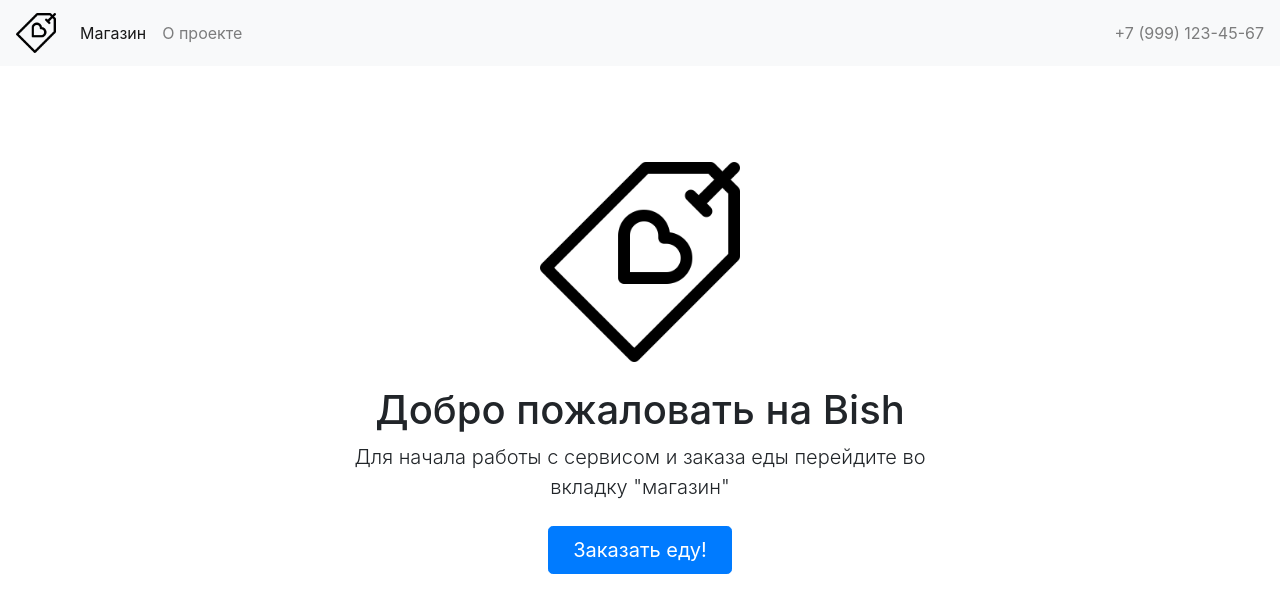
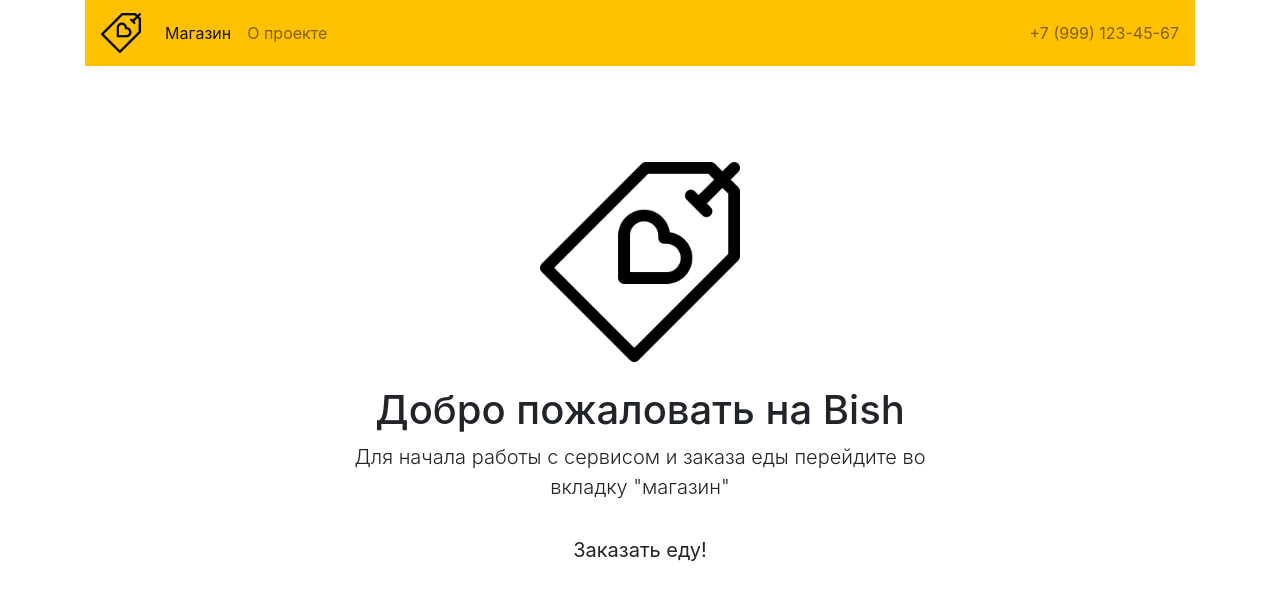
Before and after one commit to edgyo/Bish, a Django app: page / in a window 1280 px wide. Shown: the top 613 px of the page. Run offline with Django 4.2, Linux system fonts and the light colour scheme; some libraries are stand-ins or nearby versions.

Commit message:
started working on design and color patterning the app

```diff
--- a/bish/settings.py
+++ b/bish/settings.py
@@ -119,6 +119,10 @@ USE_TZ = True
 
 STATIC_URL = 'static/'
 
+STATICFILES_DIRS = (
+  os.path.join(BASE_DIR, 'static'),
+)
+
 # Default primary key field type
 # https://docs.djangoproject.com/en/4.1/ref/settings/#default-auto-field
 
--- /dev/null
+++ b/mainapp/static/css/base.css
@@ -0,0 +1,7 @@
+.btn1 {
+
+    color: #FFFFFF;
+
+    background-color: #8FBC8F
+
+    }
--- a/mainapp/templates/base.html
+++ b/mainapp/templates/base.html
@@ -7,10 +7,12 @@
     <meta name="viewport" content="width=device-width, initial-scale=1, shrink-to-fit=no">
     {% block headblock %}{% endblock headblock %}
     <!-- Bootstrap CSS -->
+    <link rel="stylesheet" href="css/base.css">
     <link rel="stylesheet" href="https://stackpath.bootstrapcdn.com/bootstrap/4.3.1/css/bootstrap.min.css" integrity="sha384-ggOyR0iXCbMQv3Xipma34MD+dH/1fQ784/j6cY/iJTQUOhcWr7x9JvoRxT2MZw1T" crossorigin="anonymous">
   </head>
   <body>
-      <nav class="navbar justify-content-center navbar-expand-sm navbar-light bg-light">
+    <div class="container">
+      <nav class="navbar justify-content-center navbar-expand-sm navbar-light" style="background-color: #FFC100;">
         <a class="navbar-brand" href="../home"><img src="../uploads/tag.png" style="height:40px;width:auto;"></a>
         <button class="navbar-toggler d-lg-none" type="button" data-toggle="collapse" data-target="#collapsibleNavId" aria-controls="collapsibleNavId"
             aria-expanded="false" aria-label="Toggle navigation">
@@ -30,7 +32,7 @@
           +7 (999) 123-45-67
         </span>
       </nav>
-
+    </div>
     <!-- Begin page content -->
       {% block content %}
       {% endblock content %}
--- a/mainapp/templates/home.html
+++ b/mainapp/templates/home.html
@@ -24,7 +24,7 @@
 
 
     <!-- Custom styles for this template -->
-    <link href="../heroes.css" rel="stylesheet">
+    <link href="css/heroes.css" rel="stylesheet">
 {% endblock headblock %}
 
 {% block content %}
@@ -36,7 +36,7 @@
     <p class="lead mb-4">Для начала работы с сервисом и заказа еды перейдите во вкладку "магазин"</p>
     <div class="d-grid gap-2 d-sm-flex justify-content-sm-center">
       <a href="../shop">
-        <button type="button" class="btn btn-primary btn-lg px-4 gap-3">Заказать еду!</button>
+        <button type="button" class="btn btn1 btn-lg px-4 gap-3">Заказать еду!</button>
       </a>
     </div>
   </div>
--- a/mainapp/templates/shop.html
+++ b/mainapp/templates/shop.html
@@ -11,6 +11,7 @@
         </button>
     </a>
     <div style="display: grid; grid-template-columns: repeat(3, 1fr); gap: 10px;">
+        {% if types_list %}
         {% for type in types_list %}
         <div class="col-sm-12 pb-4" style="height: auto; width: auto;">
             <img src="{{type.image.url}}" class="img-fluid mx-auto d-block" style="height: 200px; width: auto;" alt="type image">
@@ -25,6 +26,9 @@
             </div>
         </div>
         {% endfor %}
+        {% else %}
+            <h2 class="display-5 text-center">В настоящий момент доступные категории отстутствуют.</21>
+        {% endif %}
     </div>
 </div>
 {% endblock %}
```
Also changed, not shown: mainapp/migrations/0002_alter_producttype_name_alter_producttype_ru_name.py (added).
